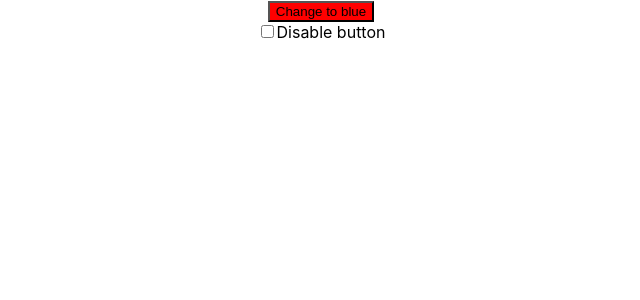
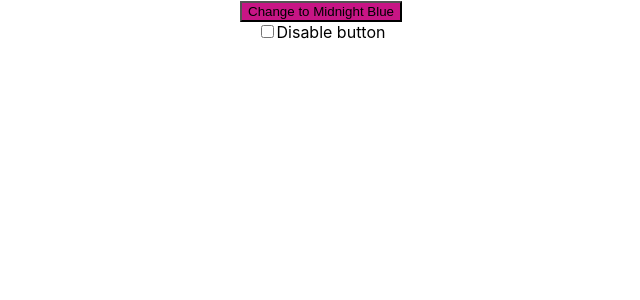
Before and after one commit to brunaoliveira/colour-button, a React (Create React App) app: page / in a window 1280 px wide. Shown: the top 300 px of the page, without its empty margins (319-959 px from the left). Built offline with nearby package versions, Linux system fonts and the light colour scheme.

Commit message:
Change colours with camel case to spaced on capital letter on screen

```diff
--- a/src/App.js
+++ b/src/App.js
@@ -2,10 +2,14 @@ import { useState } from "react";
 import logo from "./logo.svg";
 import "./App.css";
 
+export function replaceCamelCaseWithSpaces(colorName) {
+  return colorName.replace(/\B([A-Z])\B/g, " $1");
+}
+
 function App() {
-  const [buttonColor, setButtoncolor] = useState("red");
+  const [buttonColor, setButtoncolor] = useState("MediumVioletRed");
   const [disabled, setDisabled] = useState(false);
-  const newButtoncolor = buttonColor === "red" ? "blue" : "red";
+  const newButtoncolor = buttonColor === "MediumVioletRed" ? "MidnightBlue" : "MediumVioletRed";
 
   return (
     <div className="App">
@@ -14,7 +18,7 @@ function App() {
         onClick={() => setButtoncolor(newButtoncolor)}
         disabled={disabled}
       >
-        Change to {newButtoncolor}
+        Change to {replaceCamelCaseWithSpaces(newButtoncolor)}
       </button>
       <div>
         <input
```
Also changed, not shown: 1 other file (tests, documents, lock files or other folders).
